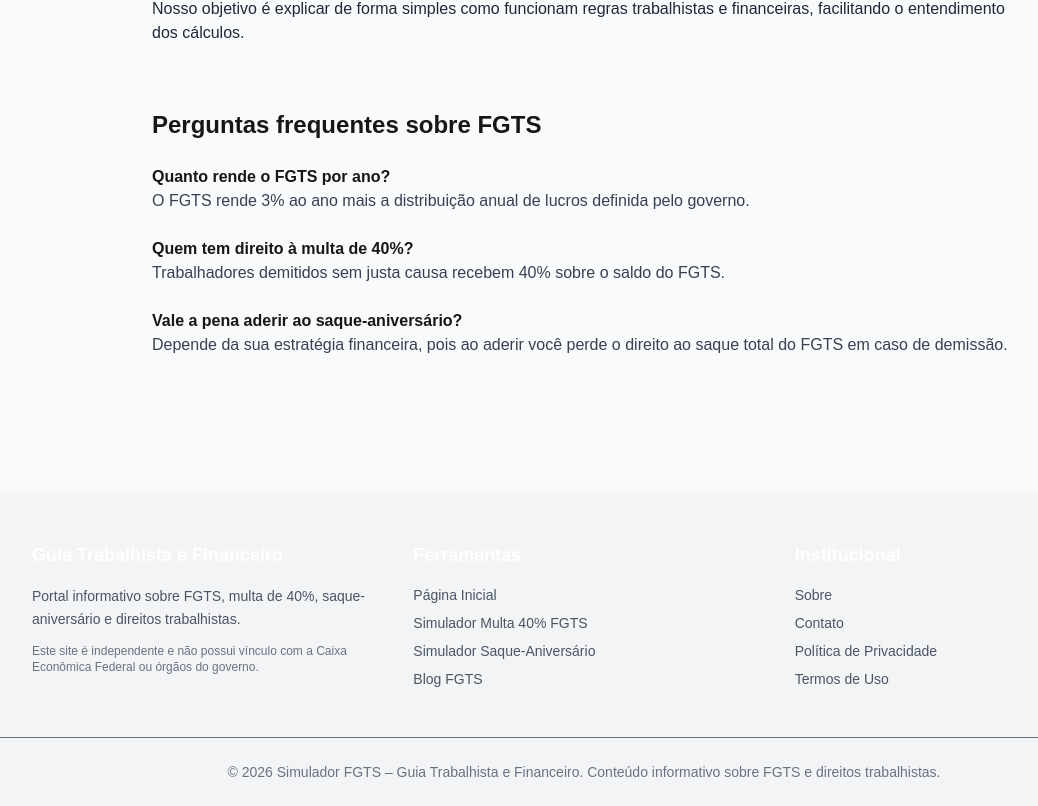
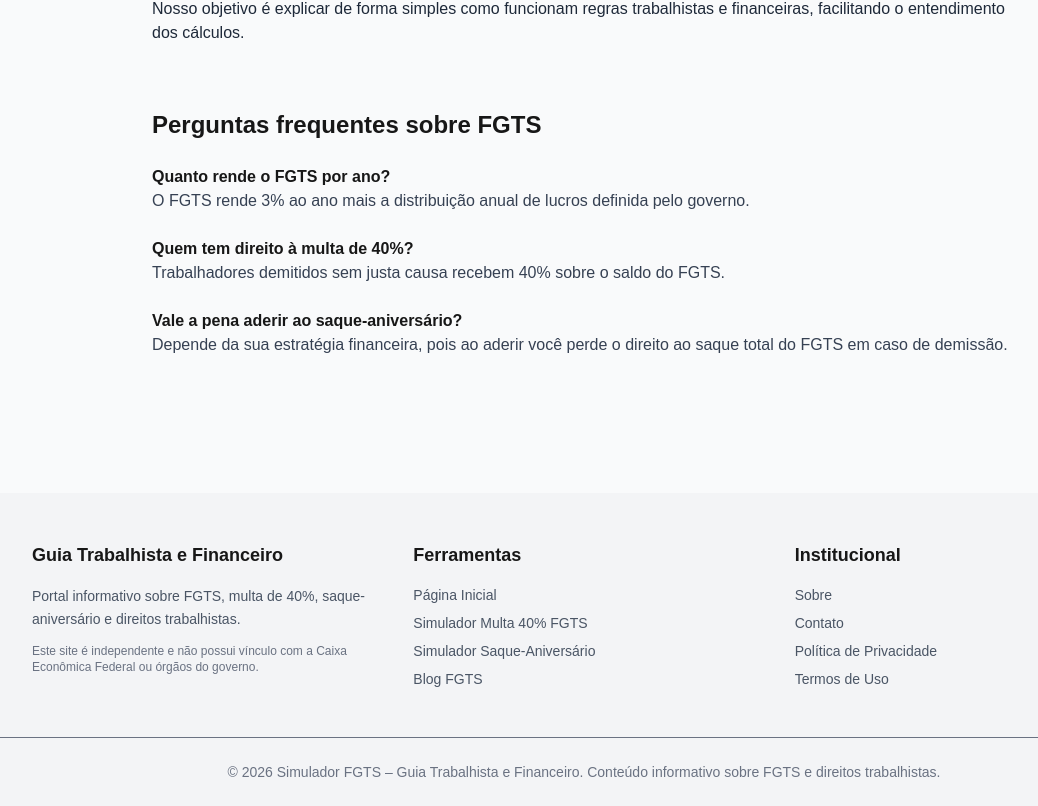
Before and after one commit to gustavo-fonseca-valle/simulador-fgts, a Next.js app: page / in a window 1280 px wide. Shown: the part 1031-1837 px from the top of the page, without its empty margins (56-1094 px from the left). Built offline with nearby package versions, Linux system fonts and the light colour scheme.

Commit message:
Alterando cor de fundo so site

```diff
--- a/components/Footer.tsx
+++ b/components/Footer.tsx
@@ -2,7 +2,7 @@ import Link from "next/link"
 
 export default function Footer() {
   return (
-    <footer className="bg-gray-100 text-white mt-16">
+    <footer className="bg-gray-100 mt-16">
       <div className="max-w-6xl mx-auto px-6 py-12 grid md:grid-cols-3 gap-10">
 
         {/* Sobre */}
```
